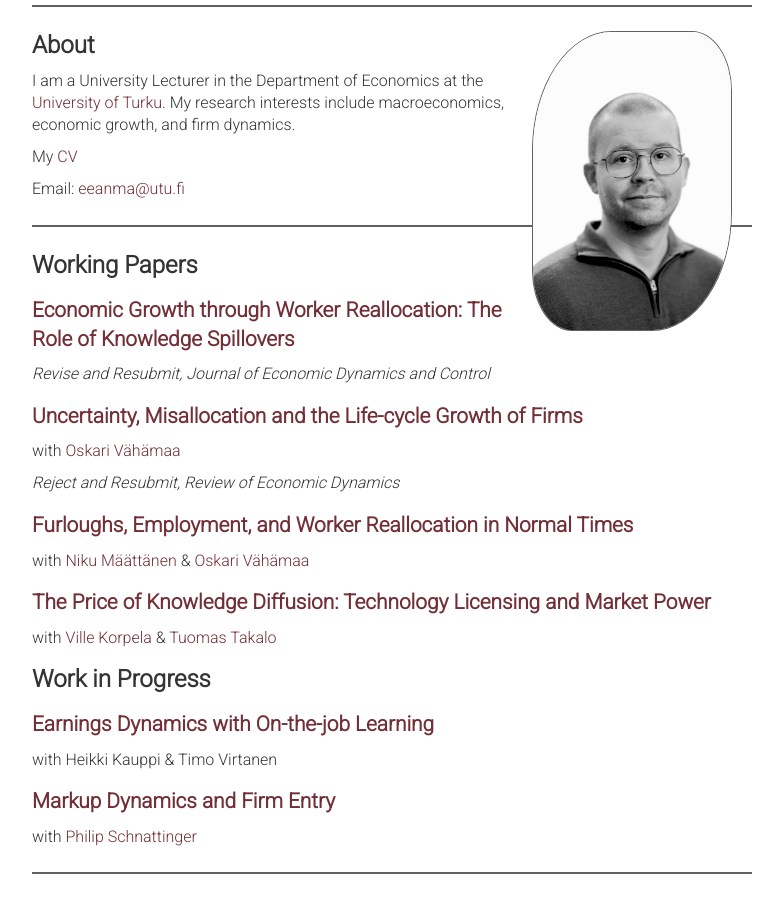
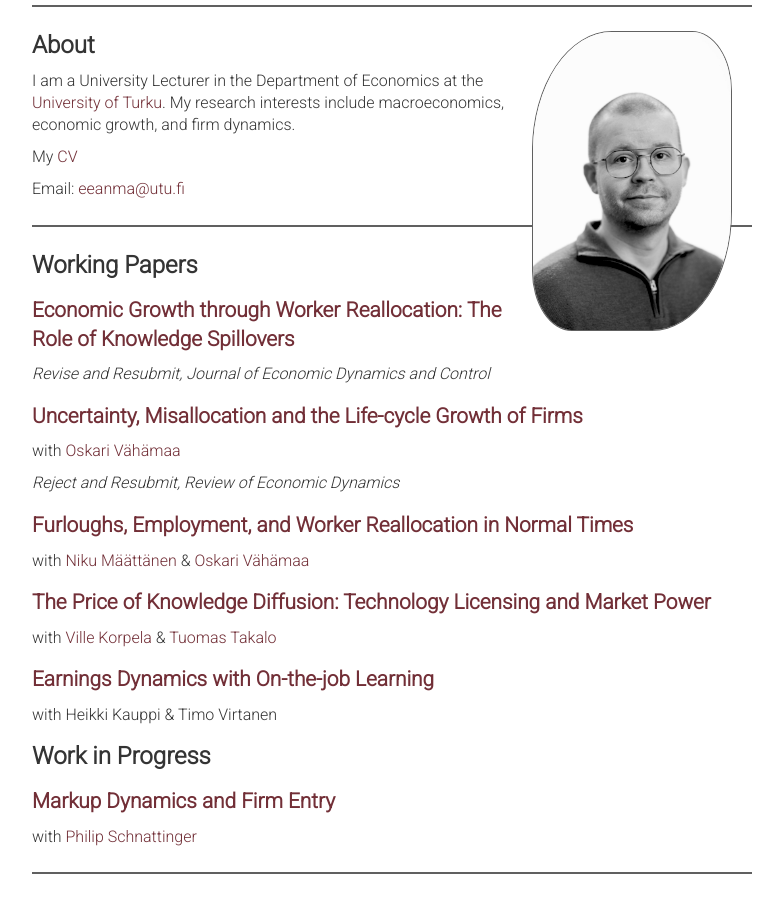
Before and after one commit to eeromakynen/eeromakynen.github.io, a plain HTML site: page index.html in a window 1280 px wide. Shown: the part 109-1022 px from the top of the page, without its empty margins (248-1031 px from the left). Drawn offline with nearby package versions, Linux system fonts and the light colour scheme.

Commit message:
Update links and headings in index.html

```diff
--- a/index.html
+++ b/index.html
@@ -88,9 +88,9 @@
 -->
 <h3 id="innovation"><a href="/PKD2026.pdf">The Price of Knowledge Diffusion: Technology Licensing and Market Power</a></h3>
 <p>with <a href="https://scholar.google.com/citations?user=9jc1otAAAAAJ">Ville Korpela</a> & <a href="https://sites.google.com/site/tuomastakalo/">Tuomas Takalo</a></p>
+<h3 id="income dyn"><a href="https://ace-economics.fi/kuvat/dp181.pdf">Earnings Dynamics with On-the-job Learning</a></h3>
+<p>with Heikki Kauppi & Timo Virtanen</p>
 <h2 id="work-in-progress">Work in Progress</h2>
-<h3 id="income dyn"><span style="color:#722F37" >Earnings Dynamics with On-the-job Learning</span></h3>
-<p>with Heikki Kauppi & Timo Virtanen</p>
 <h3 id="markups"><span style="color:#722F37" >Markup Dynamics and Firm Entry</span></h3>
 <p>with <a href="https://philipschnattinger.github.io/">Philip Schnattinger</a></p>
 <hr>
```
